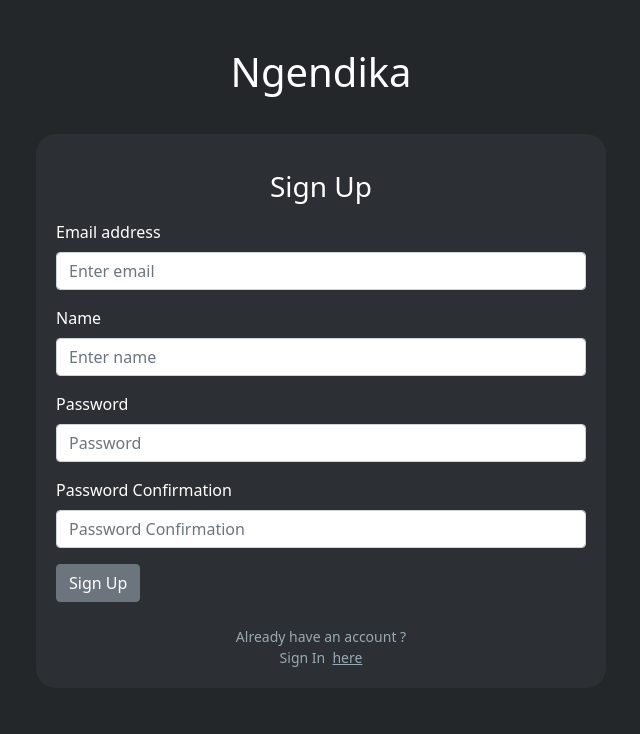
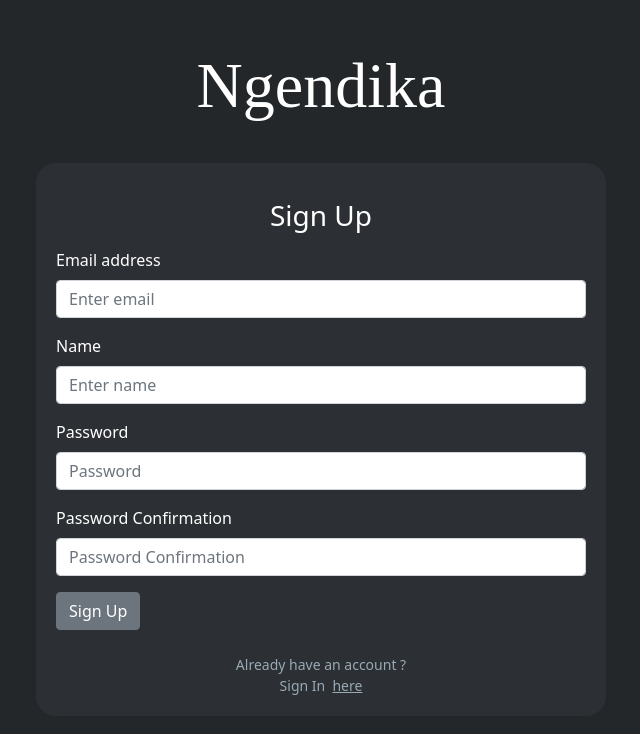
Before and after one commit to RizqiSyahrendra/ngendika, a React (Create React App) app: page /signup in a window 1280 px wide. Shown: the top 734 px of the page, without its empty margins (319-959 px from the left). Built offline with nearby package versions, Linux system fonts and the light colour scheme; no server answers; a web font is replaced by a local one.

Commit message:
ganti register heading text

```diff
--- a/src/pages/Register.js
+++ b/src/pages/Register.js
@@ -41,7 +41,7 @@ const Register = () => {
         <div className="main">
             <Container className="py-5">
                 <Row>
-                    <h1 className="text-center">Ngendika</h1>
+                    <h1 className="text-center login-heading-text">Ngendika</h1>
                 </Row>
                 <Row>
                     <Col className="authbox mx-auto" sm={6} md={6} lg={6}>
```
